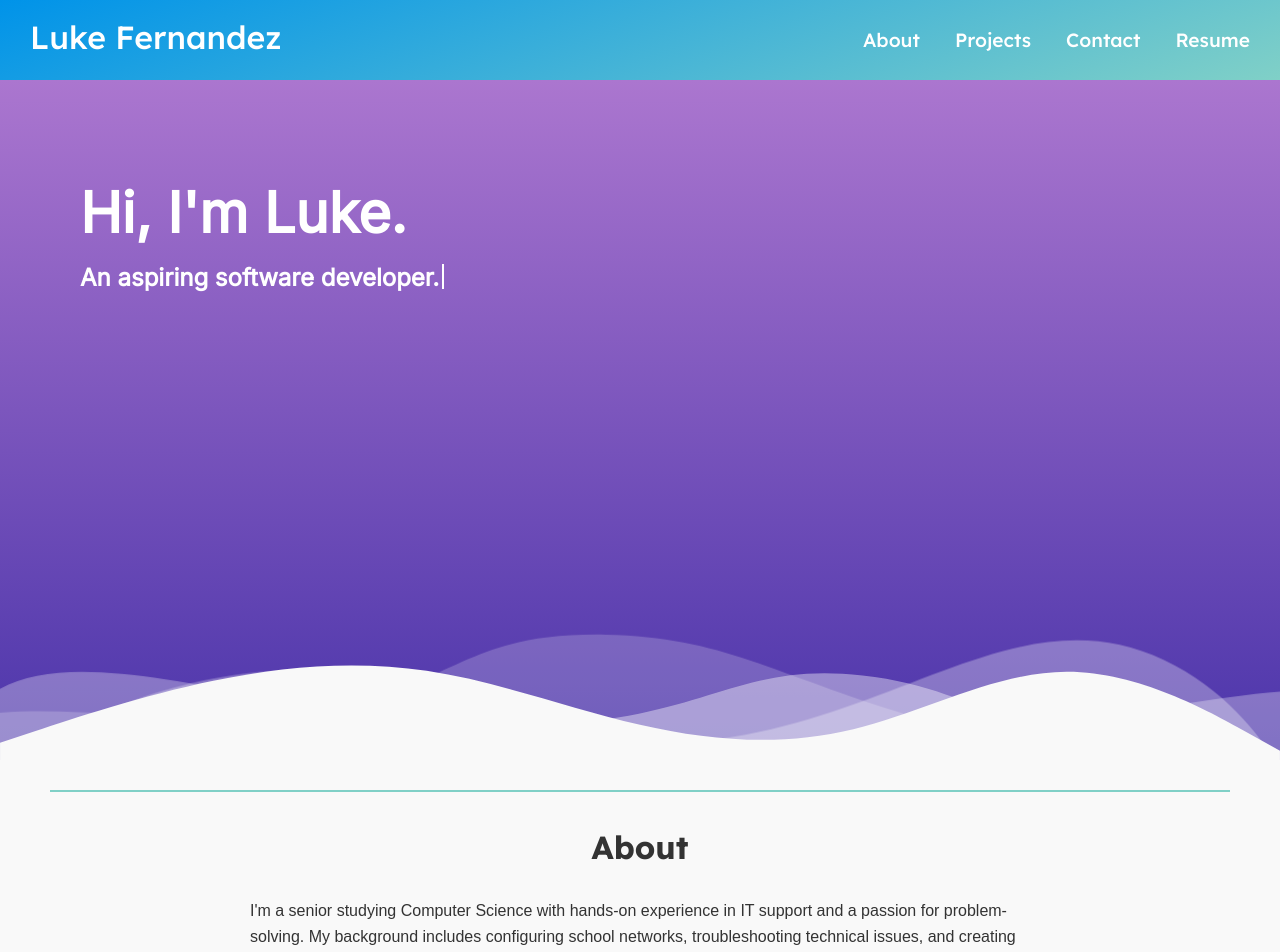
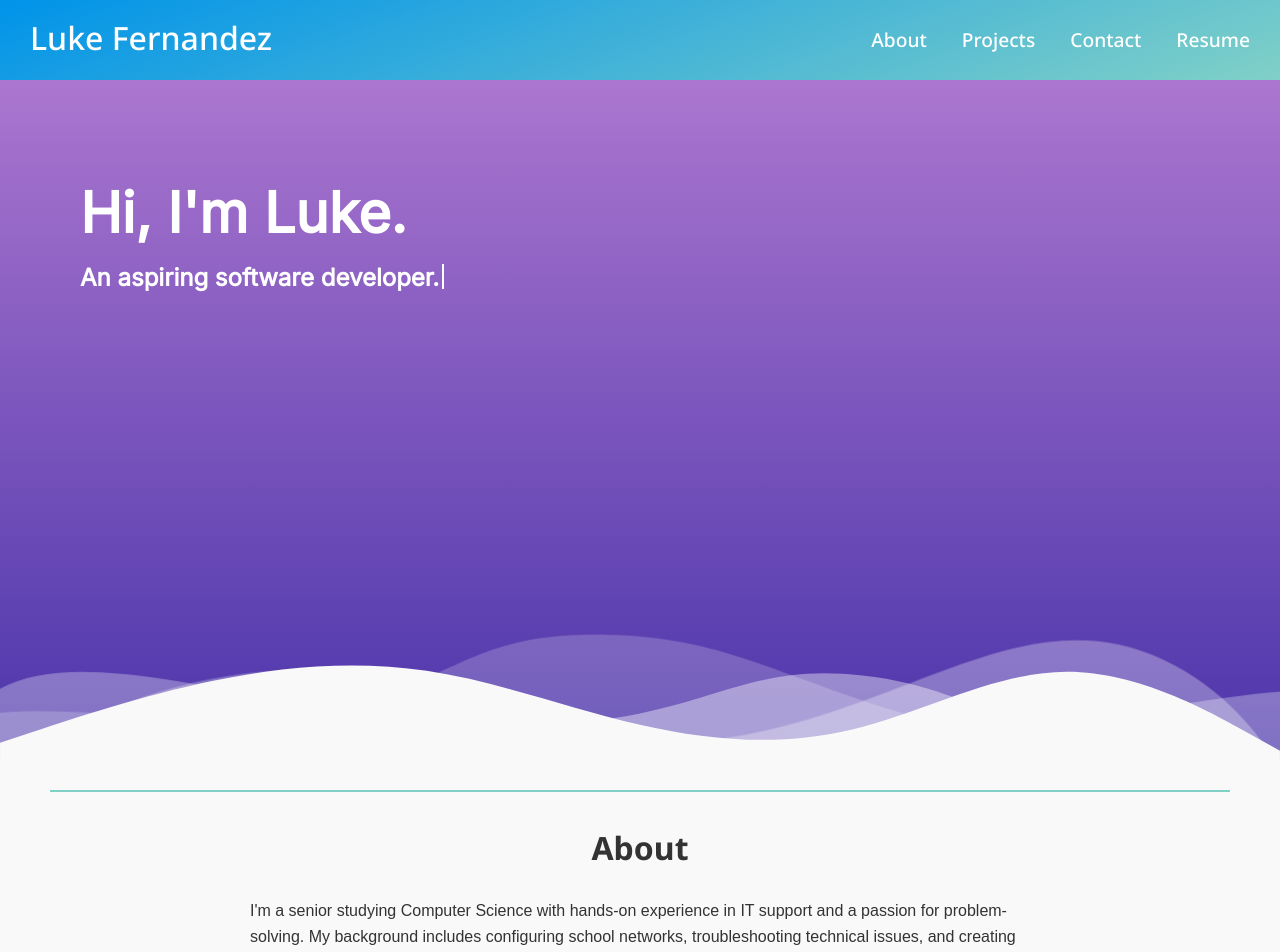
Before and after one commit to lukewarmCoder/lukewarmCoder.github.io, a plain HTML site: page index.html in a window 1280 px wide. Shown: the top 952 px of the page. Drawn offline with Linux system fonts and the light colour scheme.

Commit message:
Update styles.css

```diff
--- a/styles.css
+++ b/styles.css
@@ -29,7 +29,7 @@ header {
   display: flex;
   align-items: center;
   justify-content: space-between;
-  font-family: "Lexend Deca", sans-serif;
+  font-family: "Noto Sans", sans-serif;
 }
 
 header h1 {
@@ -74,7 +74,7 @@ section h2 {
   border-top: 2px solid #80D0C7;
   text-align: center;
   font-size: 2rem;
-  font-family: "Lexend Deca", sans-serif;
+  font-family: "Noto Sans", sans-serif;
 }
 
 section p { font-size: 1rem; }
```
